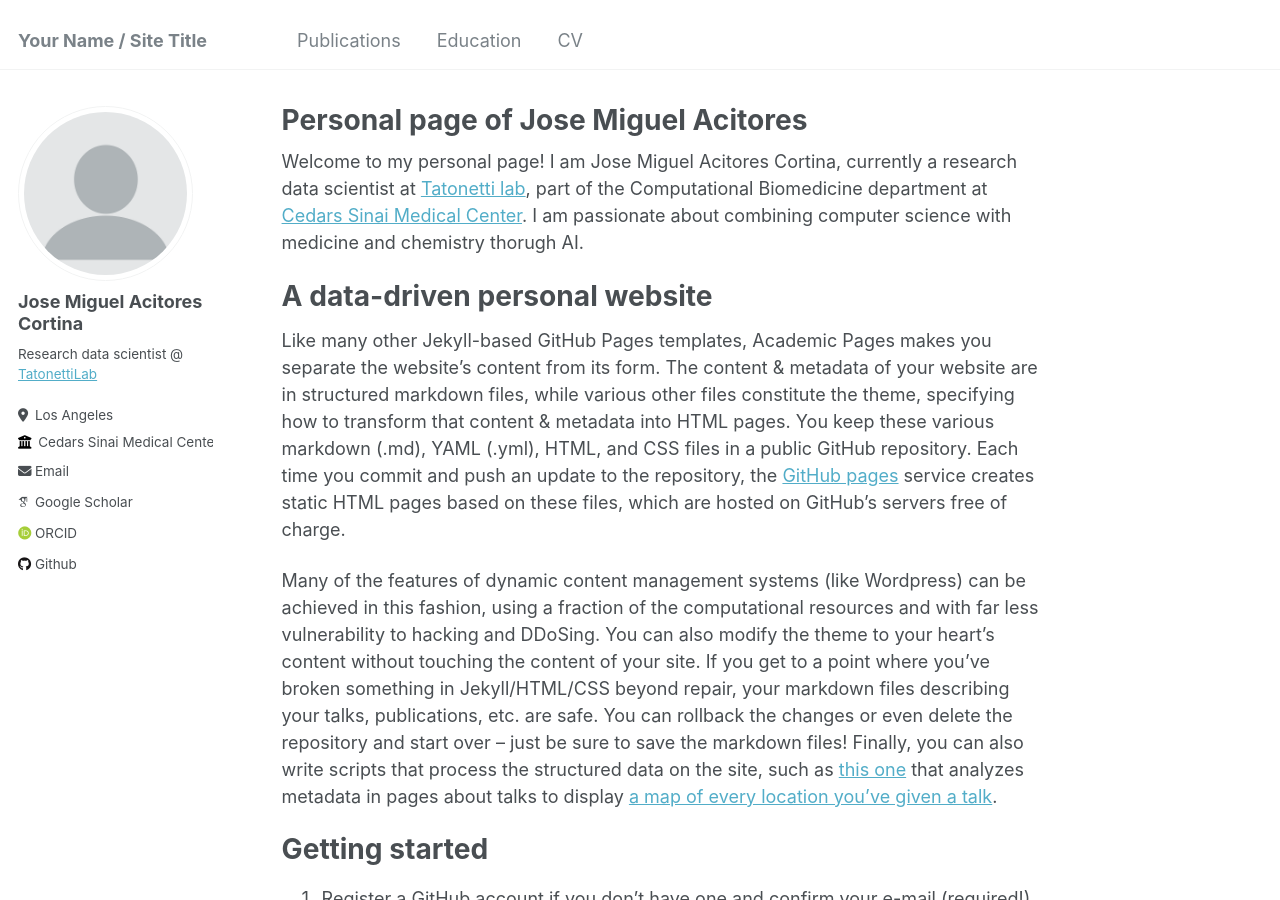
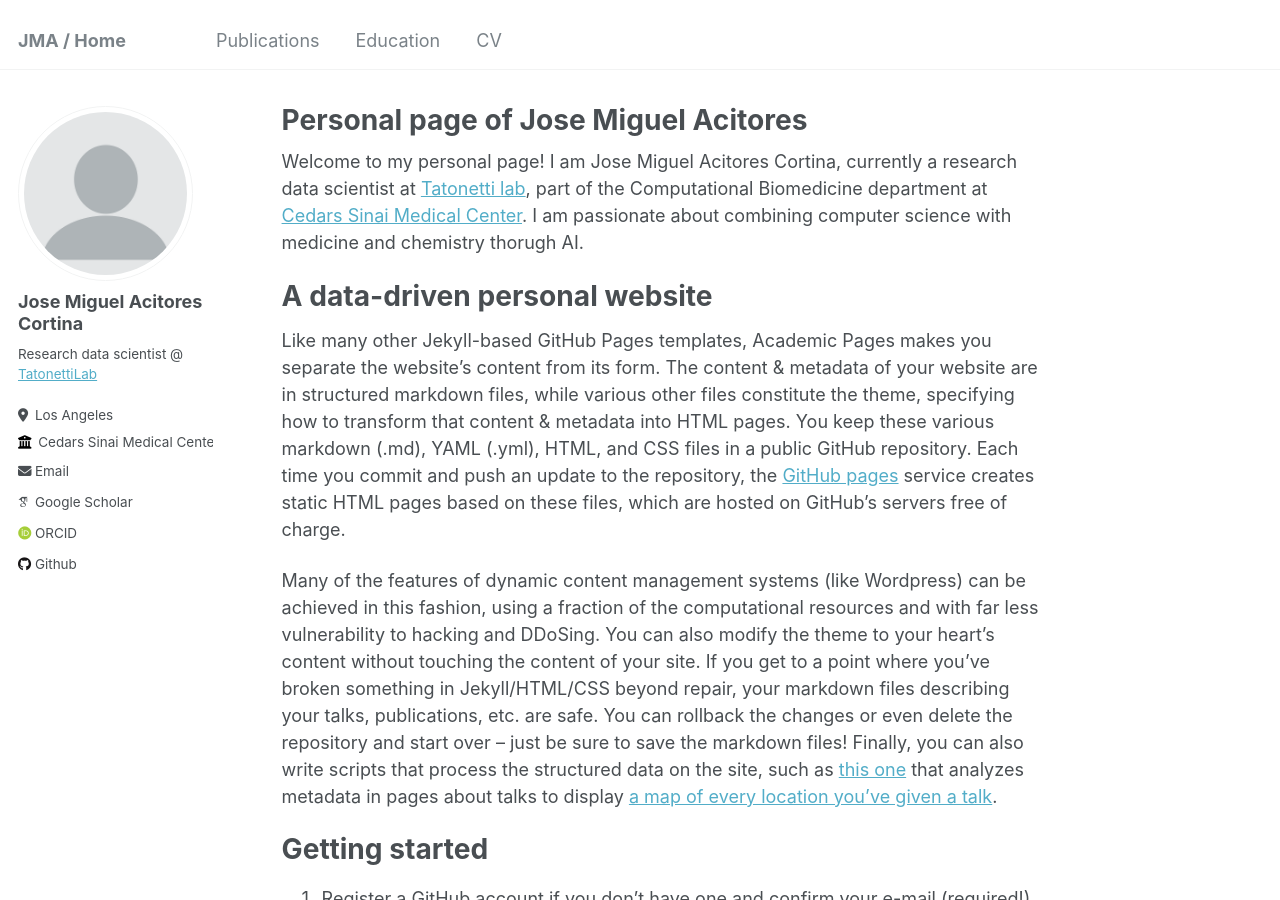
Before and after one commit to joseacitores/joseacitores.github.io, a Jekyll site: the page built from _pages/about.md, in a window 1280 px wide and 900 px high. Built offline with Jekyll 4.4.1, drawn with Linux system fonts in a browser that asks for light colours; some web fonts are replaced.

Commit message:
Update _config.yml

```diff
--- a/_config.yml
+++ b/_config.yml
@@ -8,7 +8,7 @@
 
 # Basic Site Settings
 locale                   : "en-US"
-title                    : "Your Name / Site Title"
+title                    : "JMA / Home"
 title_separator          : "-"
 name                     : &name "Jose Miguel Acitores"
 description              : &description "Research data scientist at TLAB"
```
